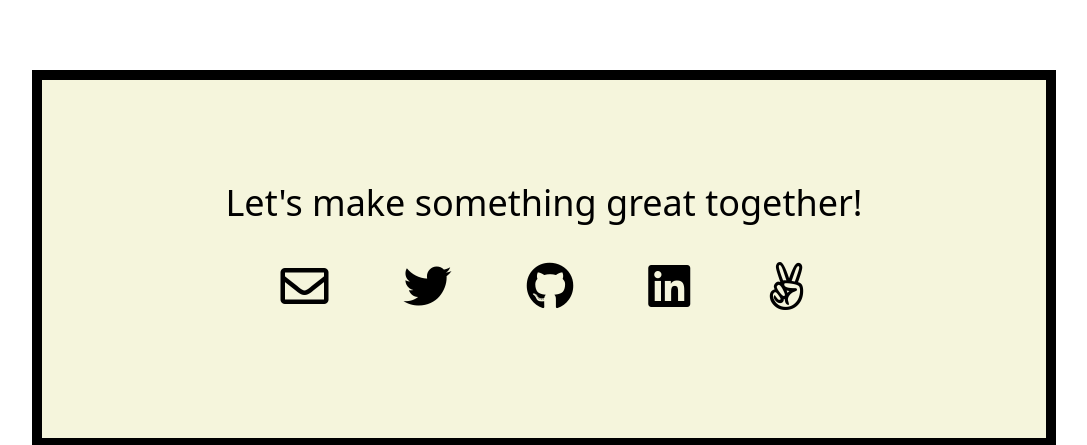
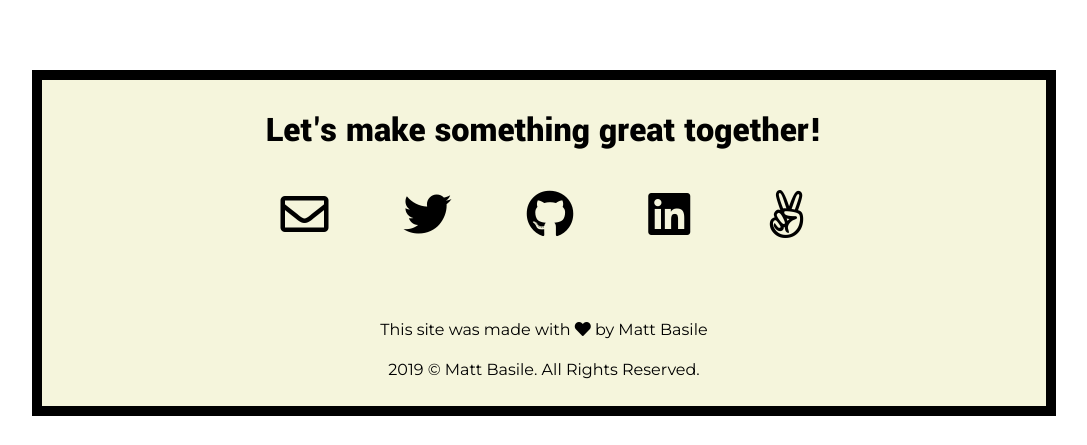
Before and after one commit to mattbasile/Matt-Basile.com, a React (Create React App) app: page / in a window 1280 px wide. Shown: the part 2434-2879 px from the top of the page, without its empty margins (96-1183 px from the left). After the commit the page ends 2850 px from the top, so only its background shows below. Built offline with nearby package versions, Linux system fonts and the light colour scheme; no server answers.

Commit message:
stylings are completed

```diff
--- a/src/App.css
+++ b/src/App.css
@@ -142,3 +142,47 @@
     border: 10px solid black;
     background: beige;
 }
+/* Heart Beat */
+.heart:hover {
+    -webkit-animation: pulsate-fwd 0.5s ease-in-out infinite both;
+    animation: pulsate-fwd 0.5s ease-in-out infinite both;
+    color: #CC1F1A;
+}
+/* ----------------------------------------------
+ * Generated by Animista on 2019-2-20 10:20:3
+ * w: http://animista.net, t: @cssanimista
+ * ---------------------------------------------- */
+
+/**
+ * ----------------------------------------
+ * animation pulsate-fwd
+ * ----------------------------------------
+ */
+ @-webkit-keyframes pulsate-fwd {
+    0% {
+      -webkit-transform: scale(1);
+              transform: scale(1);
+    }
+    50% {
+      -webkit-transform: scale(1.1);
+              transform: scale(1.1);
+    }
+    100% {
+      -webkit-transform: scale(1);
+              transform: scale(1);
+    }
+  }
+  @keyframes pulsate-fwd {
+    0% {
+      -webkit-transform: scale(1);
+              transform: scale(1);
+    }
+    50% {
+      -webkit-transform: scale(1.1);
+              transform: scale(1.1);
+    }
+    100% {
+      -webkit-transform: scale(1);
+              transform: scale(1);
+    }
+  }
--- a/src/components/HomePage/Card.js
+++ b/src/components/HomePage/Card.js
@@ -12,12 +12,12 @@ export default function Card(props) {
 
           <div className="w-3/4 right-article h-64 mb-8 flex justify-around flex-col">
             <div>
-              <h3 className="text-3xl text-center"><a className="text-black" href={props.card.guid} target="blank">{props.card.title}</a></h3>
-              <h4 className="text-center mt-6">Published on: {date}</h4>
+              <h3 className="text-3xl text-center main-font"><a className="text-black" href={props.card.guid} target="blank">{props.card.title}</a></h3>
+              <h4 className="text-center mt-6 body-font">Published on: {date}</h4>
             </div>
               <div className="text-center">
               {props.card.categories.map((category, i) =>{
-                return <span key={i} className="my-1 inline-block bg-blue-dark text-white px-3 py-2 border-4 border-black text-sm font-semibold mr-2">{category}</span>
+                return <span key={i} className="my-1 body-font inline-block bg-blue-dark text-white px-3 py-2 border-4 border-black text-sm font-semibold mr-2">{category}</span>
               })}
               </div>
           </div>
--- a/src/components/HomePage/Contact.js
+++ b/src/components/HomePage/Contact.js
@@ -2,8 +2,9 @@ import React from 'react'
 
 export default function Contact() {
   return (
-    <div id="contact" className="w-4/5 mt-48 text-center mx-auto bg-pink py-24">
-      <h2 className="text-4xl">Let's make something great together!</h2>
+    <div id="contact" className="w-4/5 mt-48 text-center mx-auto bg-pink py-6 h-auto flex flex-col justify-between">
+     <div>
+      <h2 className="text-4xl main-font">Let's make something great together!</h2>
       <div className="flex w-3/5 mx-auto justify-around">
         <a target="blank" href="mailto:matthewbasile2@gmail.com?Subject=Hey Matt! Just saw your Website...">
           <i className="text-5xl my-8 far fa-envelope text-red-light hover:text-red "></i>
@@ -21,6 +22,11 @@ export default function Contact() {
         <i className="text-5xl my-8 text-grey-dark hover:text-grey-darker fab fa-angellist"></i>
         </a>
       </div>
-    </div>
+   </div>
+   <div className="body-font">
+      <h3  className="mt-12 mb-4">This site was made with <i className="heart fas fa-heart text-red-light"></i> by Matt Basile </h3>
+      <p> {(new Date()).getFullYear()}  © Matt Basile. All Rights Reserved. </p>
+   </div>
+</div>
   )
 }
```
